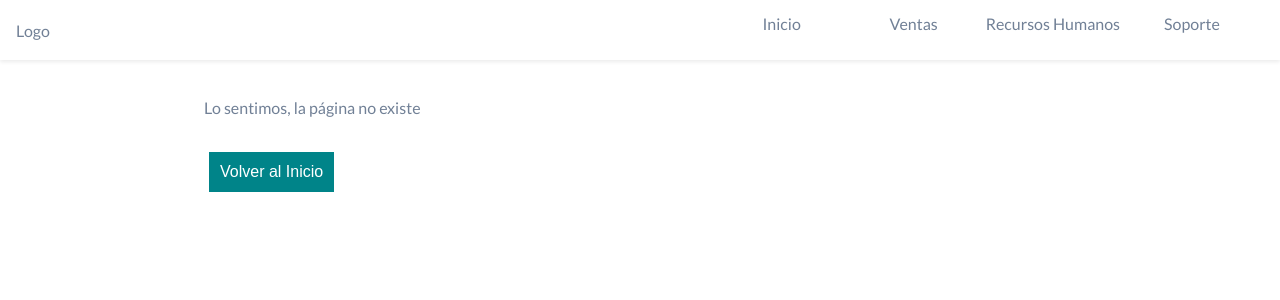
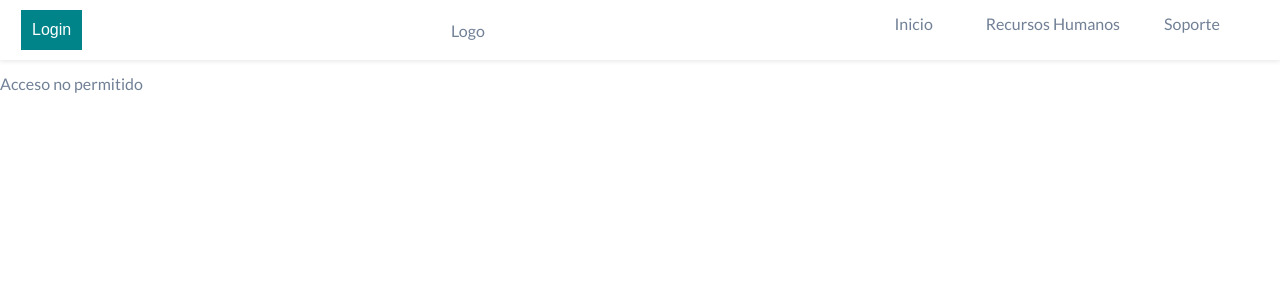
Before and after one commit to ajcaro/actividadesReactCore, a React (Create React App) app: page /no-permitido in a window 1280 px wide. Shown: the top 300 px of the page. Built offline with nearby package versions, Linux system fonts and the light colour scheme.

Commit message:
Seguridad en navegacion, rutas protegidas, guards

```diff
--- a/src/App.js
+++ b/src/App.js
@@ -1,6 +1,7 @@
-import React from 'react';
-import { Link, Route, Routes } from 'react-router-dom';
+import React, { useState } from 'react';
+import { Link, Route, Routes, useNavigate } from 'react-router-dom';
 import NavMenu from './components/NavMenu';
+import ProtectRoute from './guards/ProtectRoute';
 import Inicio from './pages/Inicio';
 import Soporte from './pages/Soporte';
 
@@ -10,9 +11,26 @@ const InicioVentas = React.lazy(() => import('./modules/ventas/InicioVentas'));
 const InicioRRHH = React.lazy(() => import('./modules/rrhh/InicioRRHH'));
 
 function App() {
+	const [usuario, setUsuario] = useState(null);
+	const navigate = useNavigate();
+
+	const handleLogin = () => {
+		setUsuario({ nombre: 'Juan Perez', rol: 'ventas' });
+		navigate('/');
+	};
+
+	const handleLogout = () => {
+		setUsuario(null);
+		navigate('/');
+	};
+
 	return (
 		<>
-			<NavMenu />
+			<NavMenu
+				usuario={usuario}
+				handleLogin={handleLogin}
+				handleLogout={handleLogout}
+			/>
 			<Routes>
 				/* La correspondiente a la ruta base del dominio */
 				<Route path='/' element={<Inicio />} />
@@ -21,11 +39,13 @@ function App() {
 				<Route
 					path='/ventas/*'
 					element={
-						<React.Suspense
-							fallback={<p style={{ textAlign: 'center' }}>Cargando</p>}
-						>
-							<InicioVentas />
-						</React.Suspense>
+						<ProtectRoute usuario={usuario}>
+							<React.Suspense
+								fallback={<p style={{ textAlign: 'center' }}>Cargando</p>}
+							>
+								<InicioVentas />
+							</React.Suspense>
+						</ProtectRoute>
 					}
 				/>
 				<Route
@@ -38,12 +58,12 @@ function App() {
 						</React.Suspense>
 					}
 				/>
+				<Route path='no-permitido' element={<p>Acceso no permitido</p>}></Route>
 				/* Para rutas no definidas (se pone al final) */
 				<Route
 					path='*'
 					element={
 						<div className='container'>
-							{' '}
 							<p>Lo sentimos, la página no existe</p>
 							<Link to='/'>
 								<button>Volver al Inicio</button>
--- a/src/components/NavMenu.jsx
+++ b/src/components/NavMenu.jsx
@@ -1,19 +1,30 @@
 import { NavLink } from 'react-router-dom';
 
-const NavMenu = () => {
+const NavMenu = ({ usuario, handleLogin, handleLogout }) => {
 	return (
 		<nav>
+			{usuario !== null ? (
+				<div>
+					<button onClick={handleLogout}>Logout</button>
+					{usuario.nombre}
+				</div>
+			) : (
+				<button onClick={handleLogin}>Login</button>
+			)}
 			<div>Logo</div>
 			<div>
 				<NavLink to='/' className={({ isActive }) => (isActive ? 'activo' : '')}>
 					Inicio
 				</NavLink>
+				{usuario?.rol === 'ventas' ? (
 					<NavLink
 						to='/ventas'
 						className={({ isActive }) => (isActive ? 'activo' : '')}
 					>
 						Ventas
 					</NavLink>
+				) : null}
+
 				<NavLink
 					to='/recursos-humanos'
 					className={({ isActive }) => (isActive ? 'activo' : '')}
--- /dev/null
+++ b/src/guards/ProtectRoute.jsx
@@ -0,0 +1,11 @@
+import { Navigate } from 'react-router-dom';
+
+const ProtectRoute = ({ usuario, children }) => {
+	if (usuario?.rol !== 'ventas') {
+		return <Navigate to='/no-permitido' replace />;
+	}
+
+	return children;
+};
+
+export default ProtectRoute;
```
Lines whose indentation alone changed are shown as unchanged.
